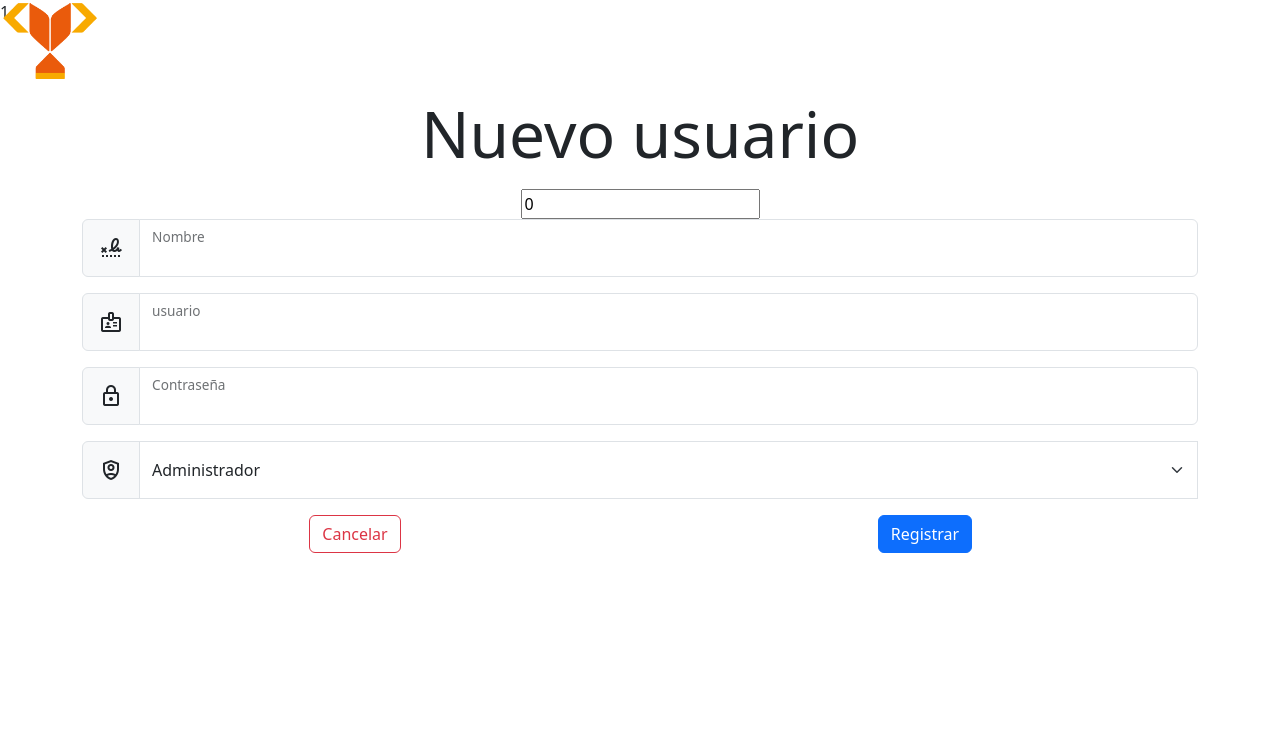
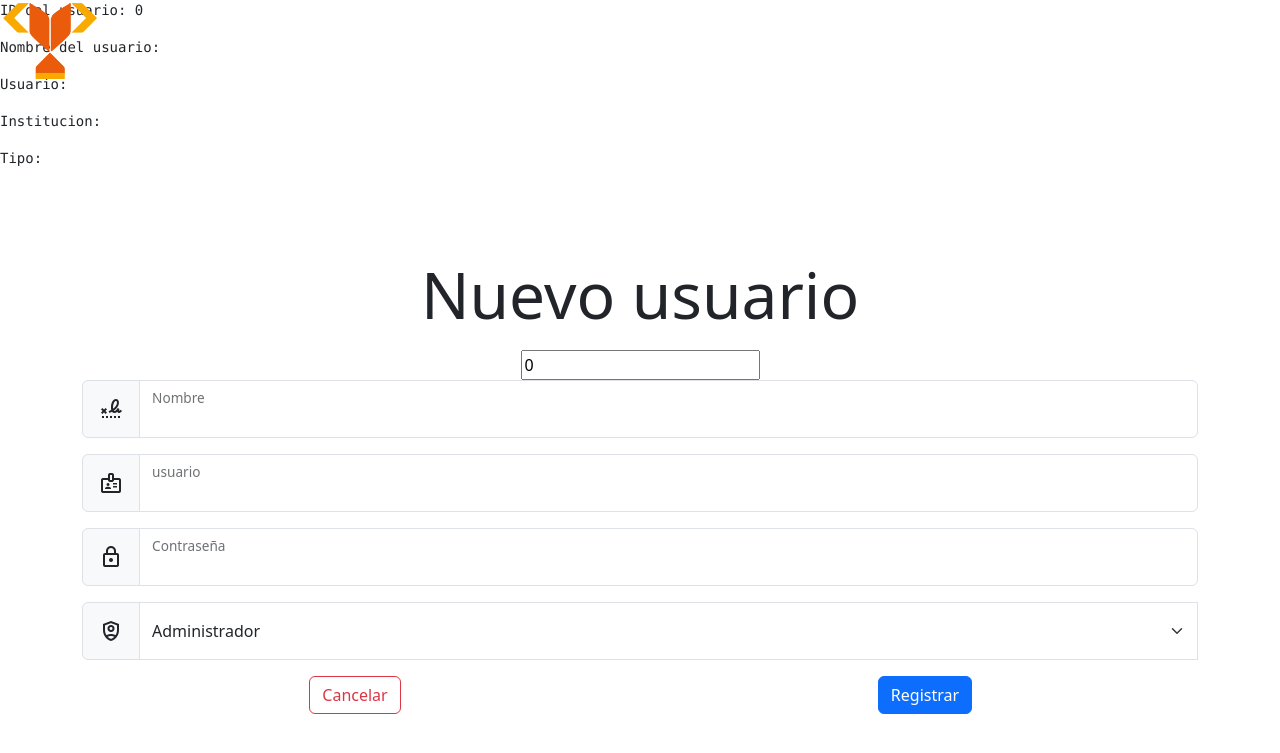
Before and after one commit to Josue789/WebFinal, a PHP site: page /RegistroUsuario.php in a window 1280 px wide. Shown: the top 753 px of the page. Run offline with PHP 8.4, Linux system fonts and the light colour scheme.

Commit message:
Modificacion del registro y edicion de usuarios

```diff
--- a/Proyecto_Final/datos/conexion.php
+++ b/Proyecto_Final/datos/conexion.php
@@ -8,7 +8,7 @@ class Conexion
     private static $servidor = 'localhost' ;
     private static $db = 'codingCup' ;//Agregar nombre de la BD
     private static $usuario = 'root';
-    private static $password = 'toor';
+    private static $password = '1234';
     private static $puerto = '3306';
 
     //Referencia de la conexión a la BD para que
--- a/Proyecto_Final/datos/daoUsuario.php
+++ b/Proyecto_Final/datos/daoUsuario.php
@@ -43,6 +43,7 @@ class DAOUsuario
 			return $lista;
 		}
 		catch(PDOException $e){
+			echo($e);
 			return null;
 		}finally{
             Conexion::desconectar();
@@ -55,20 +56,25 @@ class DAOUsuario
     {
         $this->conectar();
         $obj = null;
-			$sentenciaSQL = $this->conexion->prepare("SELECT id_Usuario,usuario,contrasenia FROM Usuarios WHERE id_Usuario=?");
+        $sentenciaSQL = $this->conexion->prepare("SELECT * FROM Usuario WHERE id_Usuario=?");
         $sentenciaSQL->execute([$id_Usuario]);
-			$fila=$sentenciaSQL->fetch(PDO::FETCH_OBJ);
+        $fila = $sentenciaSQL->fetch(PDO::FETCH_OBJ);
+
+        if ($fila) {
             $obj = new Usuario();
-
-            $obj->id_Usuario = $fila->id_Usuario;
+            $obj->id = $fila->id_Usuario;
+			$obj->nombre = $fila->nombre;
+			$obj->institucion = $fila->institucion;
             $obj->usuario = $fila->usuario;
             $obj->contrasenia = $fila->contrasenia;
+			$obj->tipo = $fila->tipo;
+        }
 
         return $obj;
     }
     catch(Exception $e){
         return null;
-		}finally{
+    } finally {
         Conexion::desconectar();
     }
 }
@@ -100,17 +106,23 @@ class DAOUsuario
 		{
 			$sql = "UPDATE Usuario
                     SET
+					nombre = ?,
+					institucion = ?,
                     usuario = ?,
-                    contrasenia = sha2(?,224)
+                    contrasenia = sha2(?,224),
+					tipo = ?,
                     WHERE id_Usuario = ?;";
 
             $this->conectar();
 
             $sentenciaSQL = $this->conexion->prepare($sql);
 			$sentenciaSQL->execute(
-				array($obj->usuario,
+				array($obj->nombre,
+					  $obj->institucion,
+					  $obj->usuario,
                       $obj->contrasenia,
-					  $obj->id_Usuario)
+					  $obj->tipo,
+					  $obj->id)
 					);
             return true;
 		} catch (PDOException $e){
--- a/Proyecto_Final/utils/usuarioUtil.php
+++ b/Proyecto_Final/utils/usuarioUtil.php
@@ -35,7 +35,7 @@
 
         // ? Validacion de contrasenia
         if(ISSET($_POST["Contrasenia"]) &&
-          (strlen(trim($_POST["Contrasenia"]))>8 && strlen(trim($_POST["Contrasenia"]))<51) &&
+          (strlen(trim($_POST["Contrasenia"]))>=8 && strlen(trim($_POST["Contrasenia"]))<51) &&
             preg_match("/^[a-zA-Z0-9]+$/",$_POST["Contrasenia"])){
             $valContrasenia="is-valid";
         }else{
--- a/Proyecto_Final/vista/RegistroUsuario.php
+++ b/Proyecto_Final/vista/RegistroUsuario.php
@@ -9,10 +9,37 @@
 
 </head>
 <body>
-    <?=
-       require_once('../datos/daoUsuario.php');
-       require_once('../utils/usuarioUtil.php');
+    <?php
+    // Cargar el archivo daoUsuario y cualquier otro archivo necesario
+    require_once('../datos/daoUsuario.php');
+    require_once('../utils/usuarioUtil.php');
+
+    // Crear una instancia del DAO
+    $dao = new DAOUsuario();
+
+    // Inicializar la variable $usuario
+    $usuario = new Usuario(); // Asegúrate de tener una clase Usuario definida con las propiedades necesarias
+    if (isset($_GET['id']) && is_numeric($_GET['id'])) {
+        // Obtener el usuario por ID
+        $usuario = $dao->obtenerUno($_GET['id']);
+
+        // Agregar esta línea para depurar
+        var_dump($usuario);
+
+        // Verificar si el usuario existe antes de mostrar el formulario
+        if (!$usuario) {
+            // Redirigir o mostrar un mensaje de error, según tus necesidades
+            header("Location: index.php"); // Redirige a la página principal o donde sea necesario
+            exit();
+        }
+    }
     ?>
+    <!-- Para depuración: -->
+    <pre>ID del usuario: <?= $usuario->id ?></pre>
+    <pre>Nombre del usuario: <?= $usuario->nombre ?></pre>
+    <pre>Usuario: <?= $usuario->usuario ?></pre>
+    <pre>Institucion: <?= $usuario->institucion ?></pre>
+    <pre>Tipo: <?= $usuario->tipo ?></pre>
     <div class="box">
         <?php
             if(ISSET($_SESSION["msj"])){
@@ -35,7 +62,7 @@
 
                     <label class="display-3 mt-4 mb-3">Nuevo usuario </label>
                     <form method="post" class="needs-validation" novalidate>
-                        <input type="text" name="Id" value="<?= $usuario->id ?>">
+                        <input type="text" name="id" value="<?= $usuario->id ?>">
 
                         <div class="input-group mb-3">
                             <span class="input-group-text material-symbols-outlined p-3">
@@ -102,7 +129,7 @@
 
                         <div class="row">
                             <div class="col-6">
-                                <a href="IndexAdmin.php" class=" btn btn-outline-danger" type="button">Cancelar</a>
+                                <button id="btnVolver" class="btn btn-outline-danger" type="button">Cancelar</button>
                             </div>
 
                             <div class="col-6">
--- a/Proyecto_Final/vista/js/RegistroUsuarios.js
+++ b/Proyecto_Final/vista/js/RegistroUsuarios.js
@@ -2,6 +2,7 @@ document.addEventListener("DOMContentLoaded",()=>{
     document.getElementById("btnVolver").addEventListener('click',e=>{
         location.replace("IndexAdmin.php");
     });
+
     /*
     document.getElementById("btnGuardar").addEventListener('click',
     (e)=>{
```
Also changed, not shown: Proyecto_Final/datos/daoConcurso.php (+4 -4 lines), Proyecto_Final/vista/IndexAdmin.php (+10 -7 lines). Lines whose indentation alone changed are shown as unchanged.
